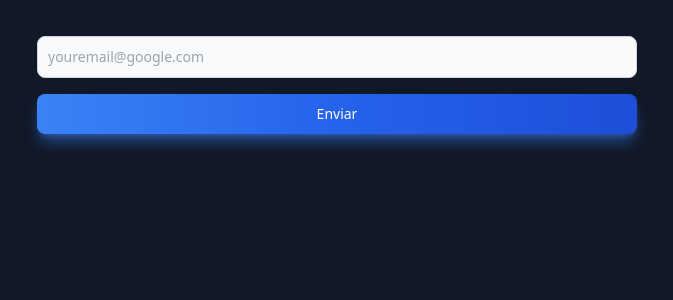
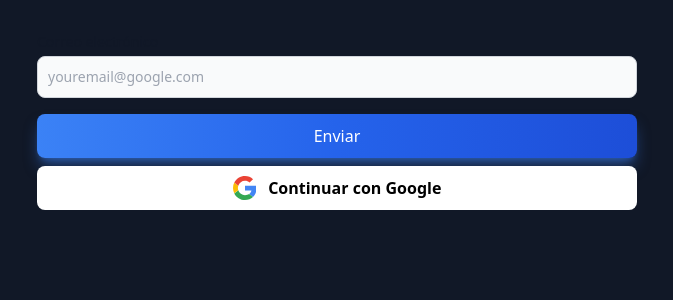
Before and after one commit to TomasCuevas/React-Supabase-Auth-Crud, a React (Vite) app: page /login in a window 1280 px wide. Shown: the top 300 px of the page, without its empty margins (303-976 px from the left). Built offline with nearby package versions, Linux system fonts and the light colour scheme; no server answers.

Commit message:
SignIn con Google

```diff
--- a/src/App.tsx
+++ b/src/App.tsx
@@ -21,7 +21,7 @@ export const App: React.FC = () => {
   }, []);
 
   return (
-    <main className="w-full min-h-screen bg-gray-900 px-[5%] py-3">
+    <main className="w-full min-h-screen bg-gray-900 px-[5%] py-8">
       <Routes>
         <Route path="/" element={<HomePage />} />
         <Route path="/login" element={<LoginPage />} />
--- a/src/components/TaskForm/TaskForm.tsx
+++ b/src/components/TaskForm/TaskForm.tsx
@@ -2,7 +2,7 @@ import { useStore } from "zustand";
 import { useFormik } from "formik";
 
 //* COMPONENTS *//
-import { Button, Input, Loader } from "../";
+import { Button, Input } from "../";
 
 //* STORE *//
 import { useTaskStore } from "../../store";
@@ -38,8 +38,7 @@ export const TaskForm: React.FC = () => {
       <Button.Blue
         type="submit"
         text="Crear tarea"
-        loading={formik.isSubmitting}
-        loader={Loader}
+        isLoading={formik.isSubmitting}
         isDisabled={formik.isSubmitting}
       />
     </form>
--- a/src/components/UI/Button/Button.tsx
+++ b/src/components/UI/Button/Button.tsx
@@ -1,11 +1,14 @@
-//* BUTTON INTERFACE *//
+//* COMPONENT *//
+import { Icon } from "../../";
+
+//* BUTTON HOC INTERFACE *//
 interface Props {
   text: string;
   type: "button" | "submit" | "reset";
+  children?: React.ReactNode;
   className?: string;
   isDisabled?: boolean;
-  loader?: React.ComponentType;
-  loading?: boolean;
+  isLoading?: boolean;
   onClick?: React.MouseEventHandler<HTMLButtonElement>;
 }
 
@@ -13,10 +16,10 @@ interface Props {
 const ButtonHoc: React.FC<Props> = ({
   text,
   type,
+  children,
   className,
   isDisabled = false,
-  loader: Loader,
-  loading = false,
+  isLoading = false,
   onClick,
 }) => {
   return (
@@ -26,7 +29,8 @@ const ButtonHoc: React.FC<Props> = ({
       type={type}
       className={className}
     >
-      {loading ? Loader && <Loader /> : text}
+      {children}
+      {isLoading ? <Icon.Loader className="h-full" /> : text}
     </button>
   );
 };
@@ -37,32 +41,41 @@ interface ButtonVariants {
   Blue: React.FC<Props>;
   Green: React.FC<Props>;
   Alternative: React.FC<Props>;
+  Google: React.FC<Props>;
 }
 
 //* BUTTON VARIANTS *//
 export const Button: ButtonVariants = {
   Red: ({ className, ...props }) => (
     <ButtonHoc
-      className="text-white bg-gradient-to-r from-red-400 via-red-500 to-red-600 hover:bg-gradient-to-br focus:ring-4 focus:outline-none focus:ring-red-300 dark:focus:ring-red-800 shadow-lg shadow-red-500/50 dark:shadow-lg dark:shadow-red-800/80 font-medium flex justify-center items-center rounded-lg text-sm px-5 py-2.5 text-center"
+      className="h-11 w-full text-white bg-gradient-to-r from-red-400 via-red-500 to-red-600 hover:bg-gradient-to-br focus:ring-4 focus:outline-none focus:ring-red-300 dark:focus:ring-red-800 shadow-lg shadow-red-500/50 dark:shadow-lg dark:shadow-red-800/80 font-medium flex justify-center items-center rounded-lg text-base px-5 py-2.5 text-center"
       {...props}
     />
   ),
   Blue: ({ className, ...props }) => (
     <ButtonHoc
-      className="text-white bg-gradient-to-r from-blue-500 via-blue-600 to-blue-700 hover:bg-gradient-to-br focus:ring-4 focus:outline-none focus:ring-blue-300 dark:focus:ring-blue-800 shadow-lg shadow-blue-500/50 dark:shadow-lg dark:shadow-blue-800/80 flex justify-center items-center font-medium rounded-lg text-sm px-5 py-2.5 text-center"
+      className="h-11 w-full text-white bg-gradient-to-r from-blue-500 via-blue-600 to-blue-700 hover:bg-gradient-to-br focus:ring-4 focus:outline-none focus:ring-blue-300 dark:focus:ring-blue-800 shadow-lg shadow-blue-500/50 dark:shadow-lg dark:shadow-blue-800/80 flex justify-center items-center font-medium rounded-lg text-base px-5 py-2.5 text-center"
       {...props}
     />
   ),
   Green: ({ className, ...props }) => (
     <ButtonHoc
-      className="text-white bg-gradient-to-r from-green-400 via-green-500 to-green-600 hover:bg-gradient-to-br focus:ring-4 focus:outline-none focus:ring-green-300 dark:focus:ring-green-800 shadow-lg shadow-green-500/50 dark:shadow-lg flex justify-center items-center dark:shadow-green-800/80 font-medium rounded-lg text-sm px-5 py-2.5 text-center"
+      className="h-11 w-full text-white bg-gradient-to-r from-green-400 via-green-500 to-green-600 hover:bg-gradient-to-br focus:ring-4 focus:outline-none focus:ring-green-300 dark:focus:ring-green-800 shadow-lg shadow-green-500/50 dark:shadow-lg flex justify-center items-center dark:shadow-green-800/80 font-medium rounded-lg text-base px-5 py-2.5 text-center"
       {...props}
     />
   ),
   Alternative: ({ className, ...props }) => (
     <ButtonHoc
-      className="py-2.5 px-5 flex justify-center items-center text-sm font-medium text-gray-900 focus:outline-none bg-white rounded-full border border-gray-200 hover:bg-gray-100 hover:text-blue-700 focus:z-10 focus:ring-4 focus:ring-gray-200 dark:focus:ring-gray-700 dark:bg-gray-800 dark:text-gray-400 dark:border-gray-600 dark:hover:text-white dark:hover:bg-gray-700"
+      className="h-11 w-full py-2.5 px-5 flex justify-center items-center text-base font-medium text-gray-900 focus:outline-none bg-white rounded-full border border-gray-200 hover:bg-gray-100 hover:text-blue-700 focus:z-10 focus:ring-4 focus:ring-gray-200 dark:focus:ring-gray-700 dark:bg-gray-800 dark:text-gray-400 dark:border-gray-600 dark:hover:text-white dark:hover:bg-gray-700"
       {...props}
     />
   ),
+  Google: ({ className, children, ...props }) => (
+    <ButtonHoc
+      className="h-11 w-full text-black bg-[#fff] hover:bg-[#fff]/90 focus:ring-4 focus:outline-none focus:ring-[#fff]/50 font-bold justify-center gap-3 rounded-lg text-base px-5 py-2.5 text-center flex items-center dark:focus:ring-[#4285F4]/55"
+      {...props}
+    >
+      <Icon.Google className="h-full" />
+    </ButtonHoc>
+  ),
 };
--- /dev/null
+++ b/src/components/UI/Icon/Icon.tsx
@@ -0,0 +1,76 @@
+interface Props {
+  children?: React.ReactNode;
+  className?: string;
+}
+
+const IconHoc: React.FC<Props> = ({ children }) => {
+  return <>{children}</>;
+};
+
+interface IconVariants {
+  Google: React.FC<Props>;
+  Loader: React.FC<Props>;
+}
+
+export const Icon: IconVariants = {
+  Google: ({ className }) => (
+    <IconHoc>
+      <svg
+        xmlns="http://www.w3.org/2000/svg"
+        viewBox="0 0 186.69 190.5"
+        className={className}
+      >
+        <g transform="translate(1184.583 765.171)">
+          <path
+            clipPath="none"
+            mask="none"
+            d="M-1089.333-687.239v36.888h51.262c-2.251 11.863-9.006 21.908-19.137 28.662l30.913 23.986c18.011-16.625 28.402-41.044 28.402-70.052 0-6.754-.606-13.249-1.732-19.483z"
+            fill="#4285f4"
+          />
+          <path
+            clipPath="none"
+            mask="none"
+            d="M-1142.714-651.791l-6.972 5.337-24.679 19.223h0c15.673 31.086 47.796 52.561 85.03 52.561 25.717 0 47.278-8.486 63.038-23.033l-30.913-23.986c-8.486 5.715-19.31 9.179-32.125 9.179-24.765 0-45.806-16.712-53.34-39.226z"
+            fill="#34a853"
+          />
+          <path
+            clipPath="none"
+            mask="none"
+            d="M-1174.365-712.61c-6.494 12.815-10.217 27.276-10.217 42.689s3.723 29.874 10.217 42.689c0 .086 31.693-24.592 31.693-24.592-1.905-5.715-3.031-11.776-3.031-18.098s1.126-12.383 3.031-18.098z"
+            fill="#fbbc05"
+          />
+          <path
+            d="M-1089.333-727.244c14.028 0 26.497 4.849 36.455 14.201l27.276-27.276c-16.539-15.413-38.013-24.852-63.731-24.852-37.234 0-69.359 21.388-85.032 52.561l31.692 24.592c7.533-22.514 28.575-39.226 53.34-39.226z"
+            fill="#ea4335"
+            clipPath="none"
+            mask="none"
+          />
+        </g>
+      </svg>
+    </IconHoc>
+  ),
+  Loader: ({ className }) => {
+    const classCombined = `text-gray-600 fill-white ${className} animate-spin`;
+
+    return (
+      <IconHoc>
+        <svg
+          aria-hidden="true"
+          className={classCombined}
+          viewBox="0 0 100 101"
+          fill="none"
+          xmlns="http://www.w3.org/2000/svg"
+        >
+          <path
+            d="M100 50.5908C100 78.2051 77.6142 100.591 50 100.591C22.3858 100.591 0 78.2051 0 50.5908C0 22.9766 22.3858 0.59082 50 0.59082C77.6142 0.59082 100 22.9766 100 50.5908ZM9.08144 50.5908C9.08144 73.1895 27.4013 91.5094 50 91.5094C72.5987 91.5094 90.9186 73.1895 90.9186 50.5908C90.9186 27.9921 72.5987 9.67226 50 9.67226C27.4013 9.67226 9.08144 27.9921 9.08144 50.5908Z"
+            fill="currentColor"
+          />
+          <path
+            d="M93.9676 39.0409C96.393 38.4038 97.8624 35.9116 97.0079 33.5539C95.2932 28.8227 92.871 24.3692 89.8167 20.348C85.8452 15.1192 80.8826 10.7238 75.2124 7.41289C69.5422 4.10194 63.2754 1.94025 56.7698 1.05124C51.7666 0.367541 46.6976 0.446843 41.7345 1.27873C39.2613 1.69328 37.813 4.19778 38.4501 6.62326C39.0873 9.04874 41.5694 10.4717 44.0505 10.1071C47.8511 9.54855 51.7191 9.52689 55.5402 10.0491C60.8642 10.7766 65.9928 12.5457 70.6331 15.2552C75.2735 17.9648 79.3347 21.5619 82.5849 25.841C84.9175 28.9121 86.7997 32.2913 88.1811 35.8758C89.083 38.2158 91.5421 39.6781 93.9676 39.0409Z"
+            fill="currentFill"
+          />
+        </svg>
+      </IconHoc>
+    );
+  },
+};
--- a/src/components/index.ts
+++ b/src/components/index.ts
@@ -1,7 +1,8 @@
 export * from "./TaskCard/TaskCard";
 export * from "./TaskForm/TaskForm";
 export * from "./TaskList/TaskList";
+export * from "./UI/Alert/Alert";
 export * from "./UI/Badge/Badge";
 export * from "./UI/Button/Button";
+export * from "./UI/Icon/Icon";
 export * from "./UI/Input/Input";
-export * from "./UI/Loader/Loader";
--- a/src/pages/LoginPage/LoginPage.tsx
+++ b/src/pages/LoginPage/LoginPage.tsx
@@ -1,20 +1,25 @@
+import { useState } from "react";
+import { useStore } from "zustand";
 import { useFormik } from "formik";
 
-//* SUPABASE CLIENT *//
-import { supabase } from "../../supabase";
+//* COMPONENTS *//
+import { Alert, Button, Input } from "../../components";
 
-//* COMPONENTS *//
-import { Button, Input } from "../../components";
+//* STORE *//
+import { useAuthStore } from "../../store";
 
 export const LoginPage: React.FC = () => {
+  const { signInWithEmail, signInWithGoogle } = useStore(useAuthStore);
+  const [showAlert, setShowAlert] = useState(false);
+
   const formik = useFormik({
     initialValues: { email: "" },
     onSubmit: async ({ email }) => {
       try {
-        const result = await supabase.auth.signInWithOtp({ email });
-        console.log(result);
+        await signInWithEmail(email);
+        setShowAlert(true);
       } catch (error) {
-        console.error(error);
+        console.log(error);
       }
     },
   });
@@ -26,7 +31,7 @@ export const LoginPage: React.FC = () => {
         onSubmit={formik.handleSubmit}
       >
         <label className="block mb-2 text-sm font-medium text-gray-900 dark:text-white">
-          <span className="mb-1 block">EMAIL</span>
+          <span className="mb-1 block">Correo electrónico</span>
           <Input
             name="email"
             onChange={formik.handleChange}
@@ -35,7 +40,23 @@ export const LoginPage: React.FC = () => {
             value={formik.values.email}
           />
         </label>
-        <Button.Blue text="Enviar" type="submit" />
+        <Button.Blue
+          text="Enviar"
+          type="submit"
+          isLoading={formik.isSubmitting}
+        />
+
+        {showAlert && (
+          <div className="mt-1 mb-5">
+            <Alert.Success text="¡Revisa tu correo y haz clic en el enlace para iniciar sesión!" />
+          </div>
+        )}
+
+        <Button.Google
+          text="Continuar con Google"
+          type="button"
+          onClick={signInWithGoogle}
+        />
       </form>
     </div>
   );
--- /dev/null
+++ b/src/store/auth/auth.store.ts
@@ -0,0 +1,30 @@
+import { create } from "zustand";
+
+//* SUPABASE CLIENT *//
+import { supabase } from "../../supabase";
+
+//* STORE INTERFACE *//
+interface AuthState {
+  signInWithEmail(email: string): void;
+  signInWithGoogle(): void;
+}
+
+export const useAuthStore = create<AuthState>(() => ({
+  async signInWithEmail(email) {
+    const { error, data } = await supabase.auth.signInWithOtp({ email });
+    if (error) throw error;
+
+    return data;
+  },
+  async signInWithGoogle() {
+    const { data, error } = await supabase.auth.signInWithOAuth({
+      provider: "google",
+      options: {
+        redirectTo: "http://localhost:5173/",
+      },
+    });
+
+    if (error) throw error;
+    return data;
+  },
+}));
--- a/src/store/index.ts
+++ b/src/store/index.ts
@@ -1 +1,2 @@
+export * from "./auth/auth.store";
 export * from "./task/task.store";
```
Also changed, not shown: src/components/TaskList/TaskList.tsx (+10 -12 lines), src/components/UI/Alert/Alert.tsx (added, +39 -0 lines), src/components/UI/Loader/Loader.tsx (deleted, +0 -23 lines), src/store/task/task.store.ts (+20 -10 lines).
